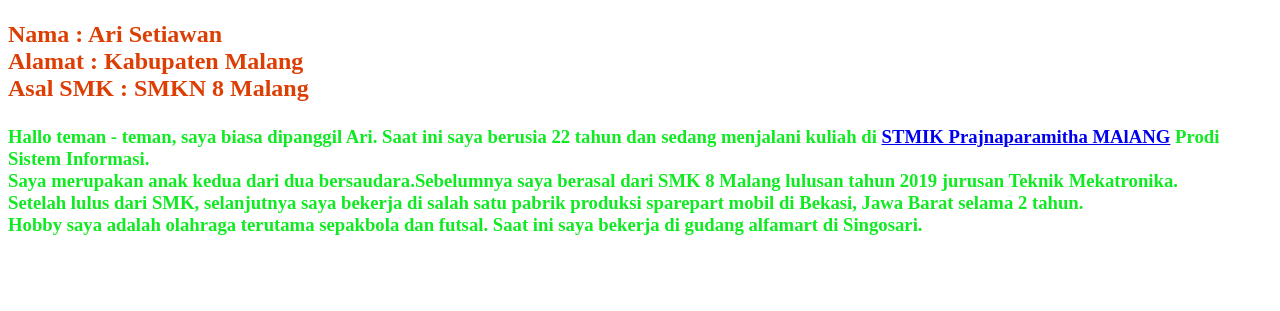
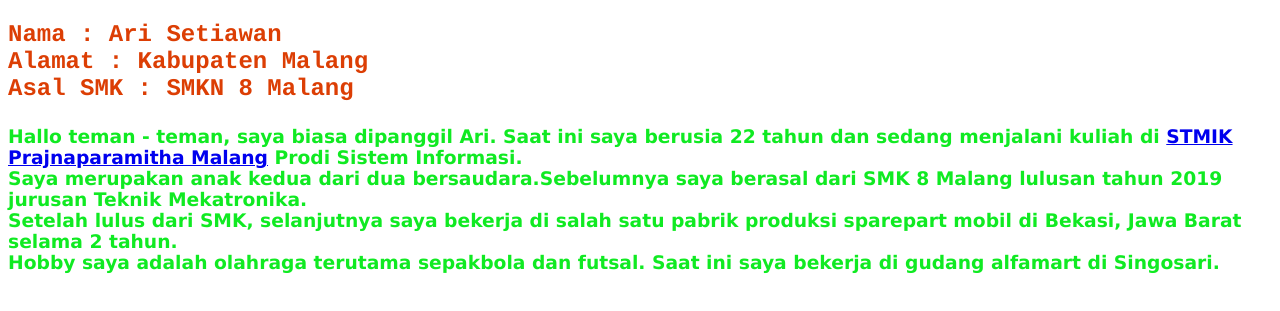
Before and after one commit to sayaarisetiawan/tugassatu, a plain HTML site: page about.html in a window 1280 px wide. Shown: the part 61-372 px from the top of the page. Drawn offline with Linux system fonts and the light colour scheme.

Commit message:
ganti font

```diff
--- a/about.html
+++ b/about.html
@@ -11,11 +11,11 @@
         <img src="asset/by.png" alt="Italian Trulli" style="width:100px;height:100px;">
     </h1>
     <h2 style="color:rgb(220, 62, 4);">
-     <p>Nama : Ari Setiawan <br> Alamat : Kabupaten Malang <br> Asal SMK : SMKN 8 Malang</p>
+     <p style="font-family:courier;">Nama : Ari Setiawan <br> Alamat : Kabupaten Malang <br> Asal SMK : SMKN 8 Malang</p>
     </h2>
     <h3 style="color: rgb(16, 234, 34);">
-     <p>  Hallo teman - teman, saya biasa dipanggil Ari. Saat ini saya berusia 22 tahun dan sedang menjalani kuliah di
-        <a href="https://stimata.ac.id/">STMIK Prajnaparamitha MAlANG</a> Prodi Sistem Informasi. <br>
+     <p style="font-family:'Lucida Sans', 'Lucida Sans Regular', 'Lucida Grande', 'Lucida Sans Unicode', Geneva, Verdana, sans-serif;">
+        Hallo teman - teman, saya biasa dipanggil Ari. Saat ini saya berusia 22 tahun dan sedang menjalani kuliah di <a href="https://stimata.ac.id/">STMIK Prajnaparamitha Malang</a> Prodi Sistem Informasi. <br>
         Saya merupakan anak kedua dari dua bersaudara.Sebelumnya saya berasal dari SMK 8 Malang lulusan tahun 2019 jurusan Teknik Mekatronika. <br>
         Setelah lulus dari SMK, selanjutnya saya bekerja di salah satu pabrik produksi sparepart mobil di Bekasi, Jawa Barat selama 2 tahun. <br>
         Hobby saya adalah olahraga terutama sepakbola dan futsal. Saat ini saya bekerja di gudang alfamart di Singosari.
```
